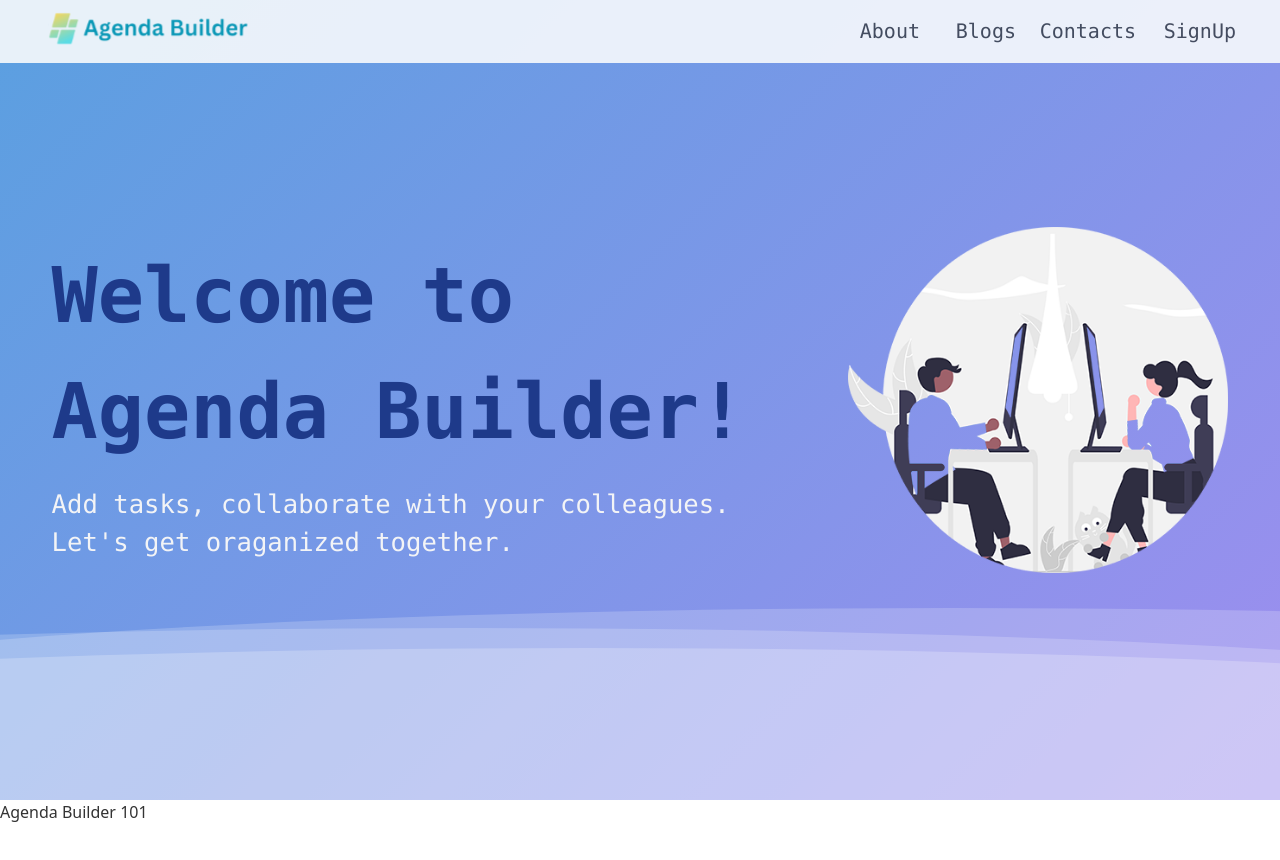
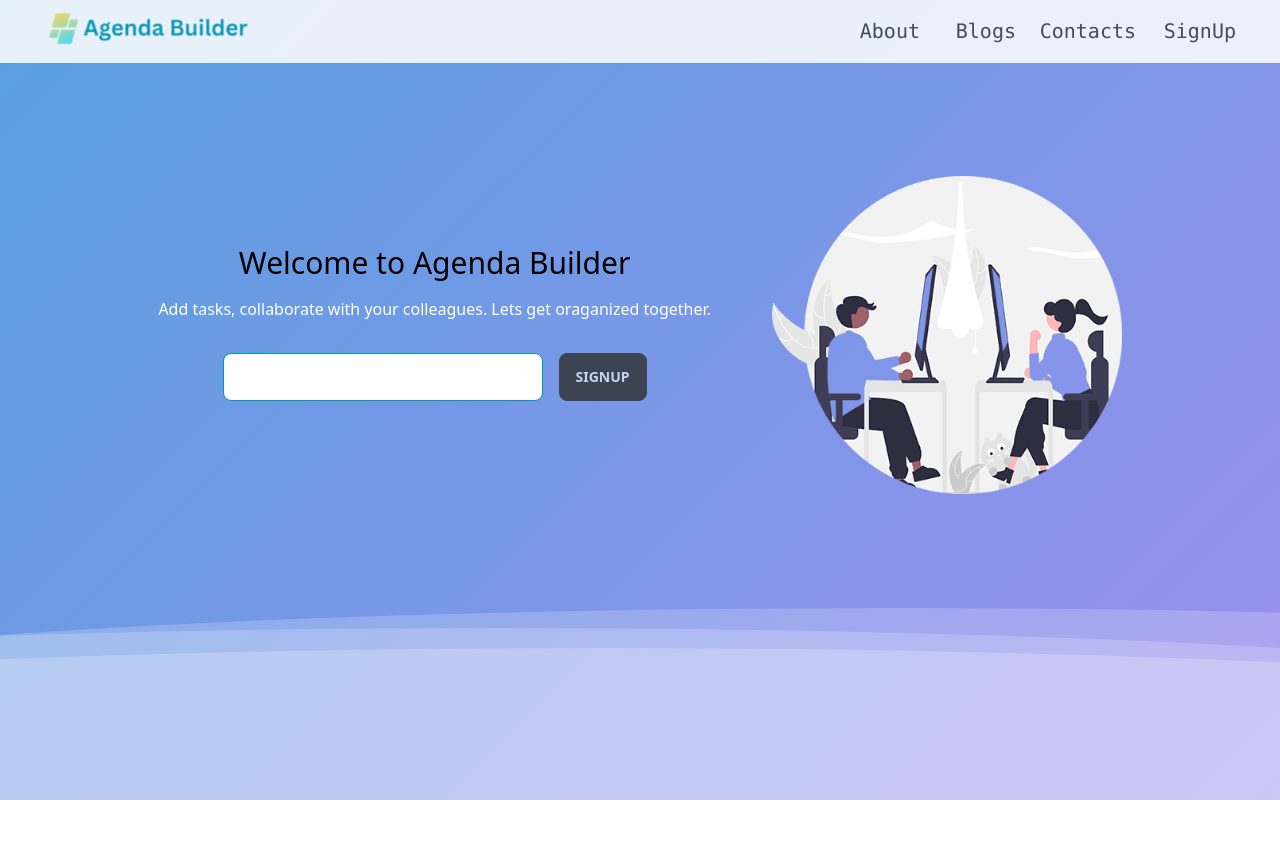
Before and after one commit to srshah27/agenda-builder, a Next.js app: page /landing in a window 1280 px wide. Shown: the top 860 px of the page. After the commit the page ends 800 px from the top, so only its background shows below. Built offline with nearby package versions, Linux system fonts and the light colour scheme.

Commit message:
revamped landing

```diff
--- a/src/components/Hero.js
+++ b/src/components/Hero.js
@@ -5,32 +5,59 @@ import styles from "../styles/GradientBG.module.css"
 function Hero() {
   return (
     <>
-      <section className="h-screen">
-        <div className="flex justify-around items-center flex-wrap h-screen">
-          <div className="text-blue-900 font-mono lg:text-justify text-center">
+      <section className="w-4/5 mx-auto my-auto pt-40 flex flex-wrap">
+        <div className="flex flex-col justify-center items-center flex-wrap py-4 mx-auto">
+          <div>
+            <h1 className="text-3xl text-center mb-4 text-black font-medium">
+              Welcome to Agenda Builder
+            </h1>
+            <p className="text-white text-center mb-6">
+              Add tasks, collaborate with your colleagues. Lets get oraganized
+              together.
+            </p>
+          </div>
+          <div className="flex justify-center flex-col lg:flex-row">
+            <input
+              type="text"
+              className="input input-bordered input-primary w-80 m-2 hidden lg:block"
+            />
+            <button className="btn w-full lg:w-auto m-2">SignUp</button>
+          </div>
+        </div>
+        <div className="mx-auto mt-4 justify-around">
+          <Image
+            src="/img/track.png"
+            alt="track"
+            width={350}
+            height={300}
+            className=""
+          />
+        </div>
+
+        {/* <div className="text-blue-900 font-mono lg:text-justify text-center">
             <div className="text-[6vw] font-bold">
-               Welcome to <br/> Agenda Builder!
+              Welcome to <br /> Agenda Builder!
             </div>
             <div className="text-[2vw] mt-4 text-gray-100">
-            Add tasks, collaborate with your colleagues. <br/> Let&apos;s get oraganized together.
-            </div>
-          </div>
+              Add tasks, collaborate with your colleagues. <br /> Let&apos;s get
+              oraganized together.
+          </div> */}
         {/* <div className="max-w-full"> */}
         {/* <img src = "/img/track.png" alt="track" className="w-[35vw] h-[28vw]"/> */}
-            <Image
+        {/* <Image
             src="/img/track.png"
             alt="track"
             width={380}
             height={380}
             className="max-w-full"
-            />
+          /> */}
         {/* </div> */}
-        </div>
-        <div className="h-screen">
+        {/* </div> */}
+        {/* <div className="h-screen">
           <span>
             Agenda Builder 101 <br />
           </span>
-        </div>
+        </div> */}
       </section>
       {/* <div className="md:pl-36 md:pt-52 pl-8 pt-48 text-blue-900 font-mono lg:text-justify text-center">
         <div className="text-4xl md:text-7xl font-bold">
--- a/src/styles/GradientBG.module.css
+++ b/src/styles/GradientBG.module.css
@@ -16,7 +16,7 @@
   width: 100%;
   top: 0;
   left: 0;
-  position: absolute;
+  position: fixed;
   z-index: -100;
 }
 
--- a/src/styles/globals.css
+++ b/src/styles/globals.css
@@ -2,12 +2,15 @@
 @tailwind components;
 @tailwind utilities;
 
-* {
+/* * {
   margin: 0;
   padding: 0;
   box-sizing: border-box;
+} */
+
+body{
+  margin: 0;
 }
-
 
 .form-control{
   margin-bottom: 10px;
```
Lines whose indentation alone changed are shown as unchanged.
